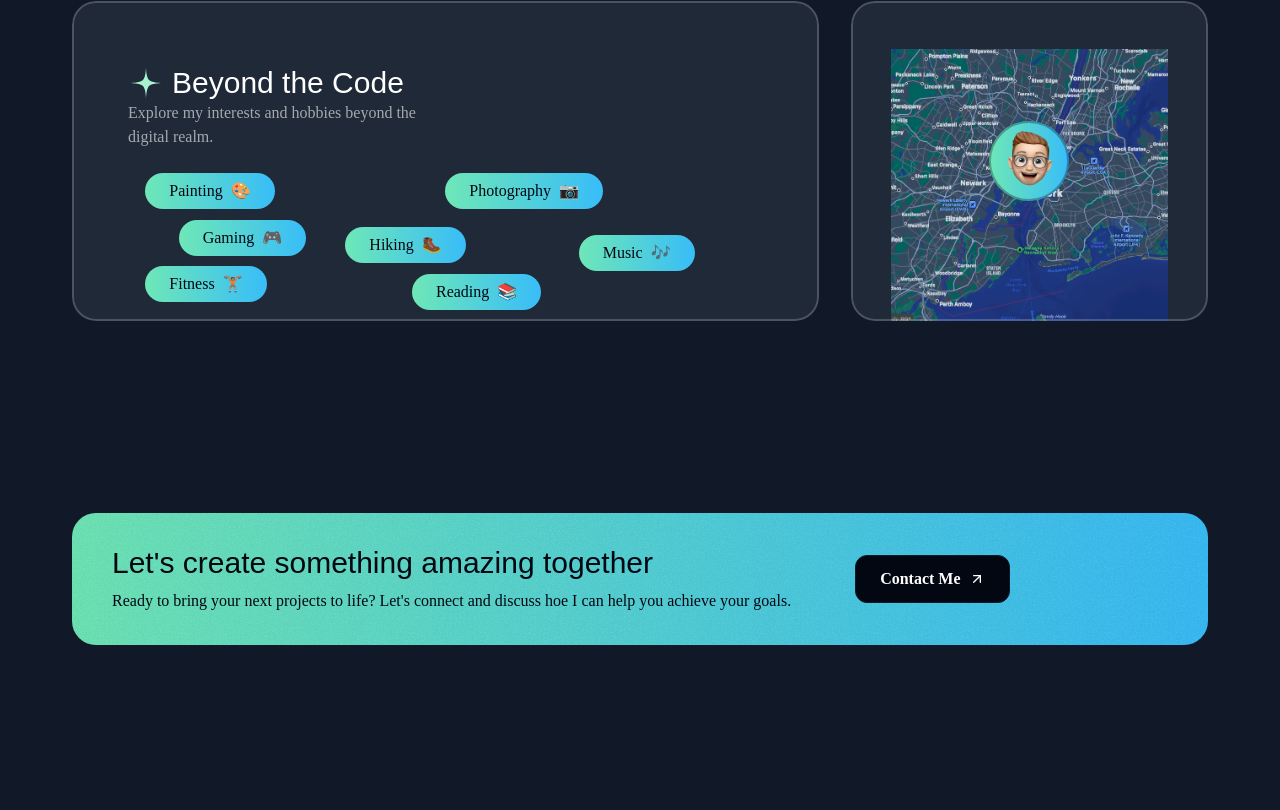
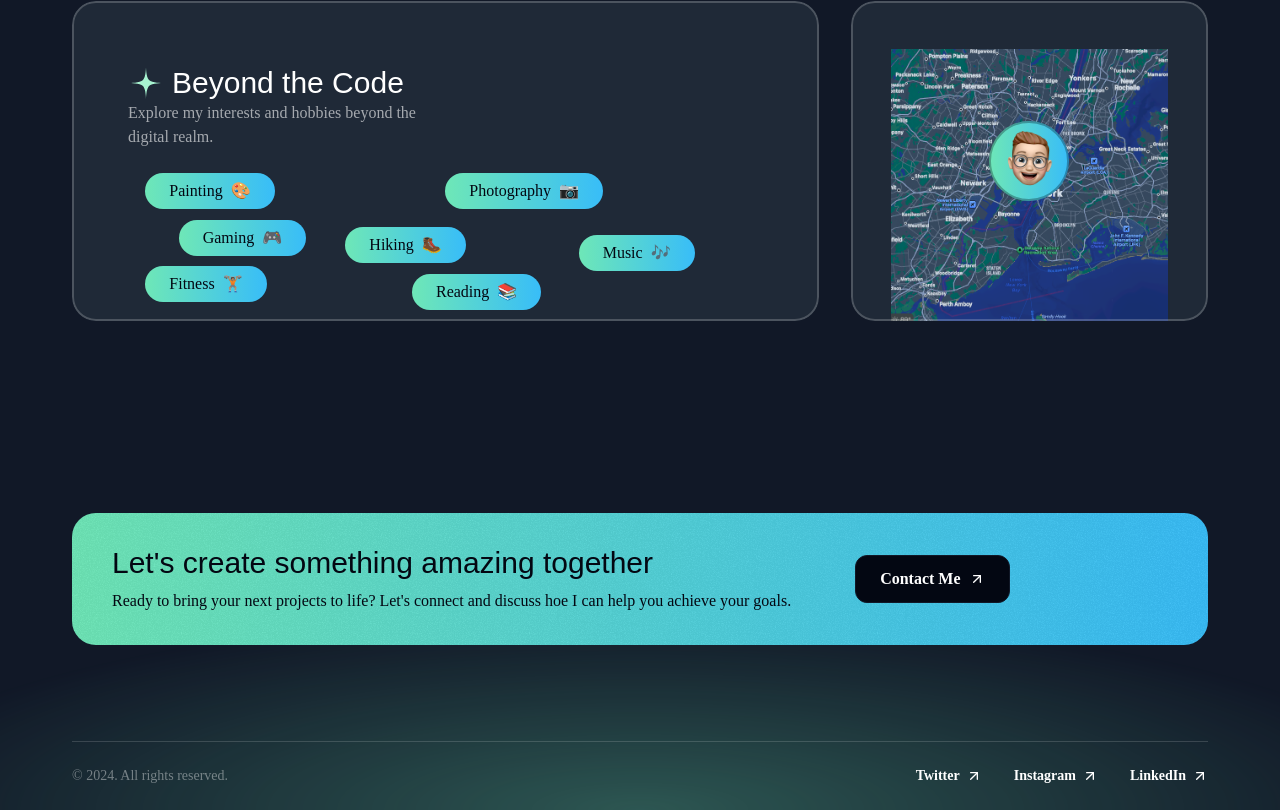
Before and after one commit to Mohan-b-dev/My_Portfolio, a Next.js app: page / in a window 1280 px wide. Shown: the part 4395-5205 px from the top of the page. Before the commit the page ends 5136 px from the top, so only its background shows below. Built offline with nearby package versions, Linux system fonts and the light colour scheme; a web font is replaced by a local one.

Commit message:
finished footerSection

```diff
--- a/src/app/page.tsx
+++ b/src/app/page.tsx
@@ -5,6 +5,7 @@
 import { TestimonialsSection } from "@/sections/Testimonials";
 import { AboutSection } from "@/sections/About";
 import { ContactSection } from "@/sections/Contact";
+import { Footer } from "@/sections/Footer";
 export default function Home() {
   return (
     <div>
@@ -15,6 +16,7 @@
       <TestimonialsSection />
       <AboutSection />
       <ContactSection />
+      <Footer />
     </div>
   );
 }
--- a/src/sections/Footer.tsx
+++ b/src/sections/Footer.tsx
@@ -1,3 +1,43 @@
+import ArrowUpRightIcon from '@/assets/icons/arrow-up-right.svg'
+
+const footerLinks = [
+  {
+    title:'Twitter',
+    href:'#',
+  },
+  {
+    title:'Instagram',
+    href:'#',
+  },
+  {
+    title:'LinkedIn',
+    href:'#',
+  },
+]
+
+
 export const Footer = () => {
-  return <div>Footer Section</div>;
+  return (
+    <footer className="relative -z-10 overflow-x-clip">
+      <div className="absolute h-[400px] w-[1600px] bottom-0 left-1/2 -translate-x-1/2 bg-emerald-300/30 [mask-image:radial-gradient(50%_50%_at_bottom_center,black,transparent)] -z-10 "></div>
+      <div className="container">
+        <div className="border-t border-white/15 py-6 text-sm flex flex-col md:flex-row md:justify-between items-center gap-8">
+          <div className="text-white/40">&copy; 2024. All rights reserved.</div>
+          <nav className="flex flex-col md:flex-row items-center gap-8">
+            {footerLinks.map((link) => (
+              <a
+                href="#"
+                key={link.title}
+                className="inline-flex items-center gap-1.5"
+              >
+                <span className="font-semibold">{link.title}</span>
+                <ArrowUpRightIcon className="size-4" />
+              </a>
+            ))}
+          </nav>
+          </div>
+        </div>
+
+    </footer>
+  );
 };
```
